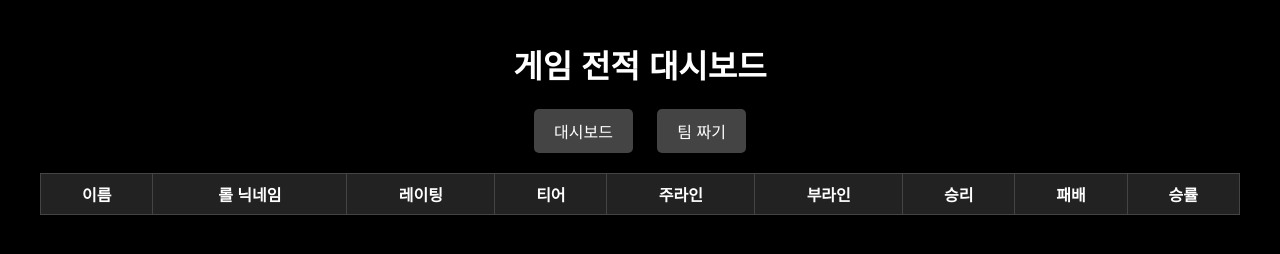
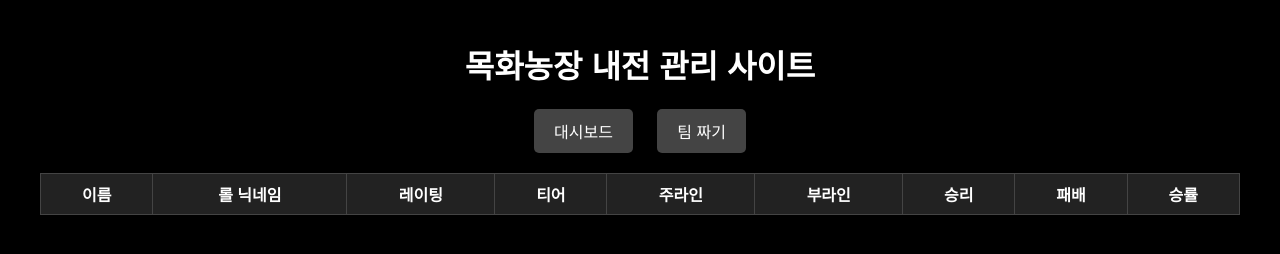
Before and after one commit to fiorain-406/GAME, a plain HTML site: page index.html in a window 1280 px wide. Drawn offline with Linux system fonts and the light colour scheme.

Commit message:
Update index.html

```diff
--- a/index.html
+++ b/index.html
@@ -3,7 +3,7 @@
 <head>
 <meta charset="UTF-8" />
 <meta name="viewport" content="width=1200">
-<title>게임 전적 대시보드</title>
+<title>목화농장 내전 관리 사이트</title>
 <style>
   body {
     font-family: Arial, sans-serif;
@@ -114,7 +114,7 @@
 </style>
 </head>
 <body>
-<h1>게임 전적 대시보드</h1>
+<h1>목화농장 내전 관리 사이트</h1>
 
 <div class="button-container">
   <button onclick="showTab('dashboard')">대시보드</button>
```
